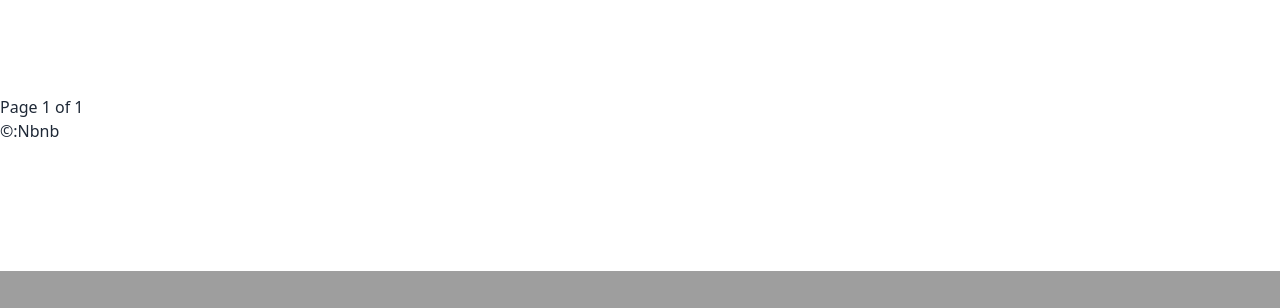
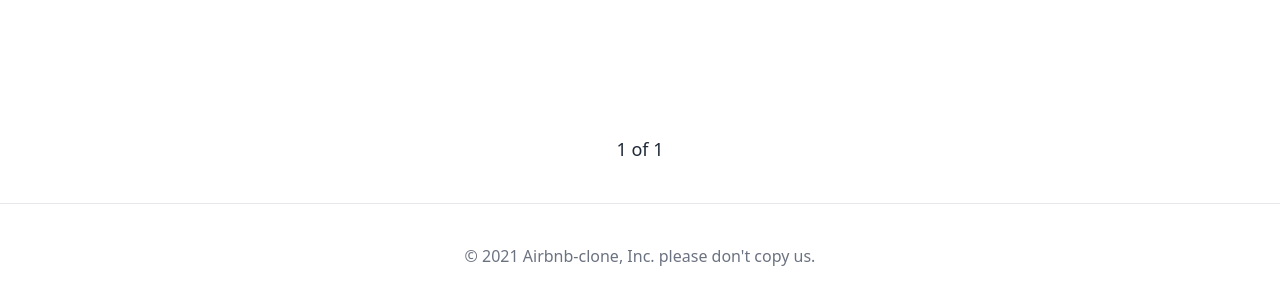
Before and after one commit to sseregit/airbnb-clone, a Django app: page / in a window 1280 px wide; the page is wider, and only the part inside the window is pictured. Shown: the part 529-837 px from the top of that part. Before the commit the page ends 800 px from the top of that part, so only its background shows below. Run offline with Django 3.2, Linux system fonts and the light colour scheme; data that the repository does not hold is empty; style sheets or scripts are compiled from the project's sources.

Commit message:
2021.08.27 AM 01:15

```diff
--- a/rooms/models.py
+++ b/rooms/models.py
@@ -107,7 +107,7 @@ class Room(core_models.TimeStampedModel):
 
     def get_absolute_url(self):
 
-        return reverse("rooms:detail", kwargs={'pk': self.pk})
+        return reverse("rooms:detail", kwargs={"pk": self.pk})
 
     def total_rating(self):
         all_reviews = self.reviews.all()
@@ -117,3 +117,7 @@ class Room(core_models.TimeStampedModel):
         for review in all_reviews:
             all_ratings += review.rating_average()
         return round(all_ratings / len(all_reviews), 2)
+
+    def first_photo(self):
+        (photo,) = self.photos.all()[:1]
+        return photo.file.url
--- a/rooms/views.py
+++ b/rooms/views.py
@@ -10,7 +10,7 @@ class HomeView(ListView):
     """HomeView Definition"""
 
     model = models.Room
-    paginate_by = 10
+    paginate_by = 12
     ordering = "created"
     paginate_orphans = 5
     context_object_name = "rooms"
--- a/templates/base.html
+++ b/templates/base.html
@@ -5,6 +5,7 @@
     <meta charset="UTF-8">
     <meta http-equiv="X-UA-Compatible" content="IE=edge">
     <meta name="viewport" content="width=device-width, initial-scale=1.0">
+    <link rel="stylesheet" href="https://use.fontawesome.com/releases/v5.15.4/css/all.css">
     <link rel="stylesheet" href="{% static "css/styles.css"%}">
     <title>
 
@@ -14,7 +15,7 @@
 
         | Nbnb</title>
 </head>
-<body class="text-gray-800 mt-24">
+<body class="text-gray-800 mt-24 font-light">
     <header class="container max-w-full flex items-center justify-between px-6 h-20 border-b border-gray-300 fixed bg-white inset-0">
         <div class="flex items-center w-1/3">
             <a href="{% url "core:home"%}" class="mr-6">
--- a/templates/partials/footer.html
+++ b/templates/partials/footer.html
@@ -1,3 +1,3 @@
-<footer>
-    &copy:Nbnb
+<footer class="container mx-auto text-center py-10 border-t font-medium text-gray-500">
+    &copy; 2021 Airbnb-clone, Inc. please don't copy us.
 </footer>
--- a/templates/rooms/room_list.html
+++ b/templates/rooms/room_list.html
@@ -8,26 +8,27 @@
 
 {% block content %}
 
-    <div class="container mx-auto">
-        <div class="rounded-xl bg-gray-800 h-50vh my-32 mb-24 bg-center" style="background-image:url(https://images.unsplash.com/photo-1587564371330-575a54163fad?ixlib=rb-1.2.1&ixid=MnwxMjA3fDB8MHxwaG90by1wYWdlfHx8fGVufDB8fHx8&auto=format&fit=crop&w=1082&q=80);">
+    <div class="container mx-auto pb-10">
+        <div class="rounded-xl -mx-40 bg-gray-800 h-50vh my-32 mb-24 bg-center" style="background-image:url(https://images.unsplash.com/photo-1587564371330-575a54163fad?ixlib=rb-1.2.1&ixid=MnwxMjA3fDB8MHxwaG90by1wYWdlfHx8fGVufDB8fHx8&auto=format&fit=crop&w=1082&q=80);">
         </div>
-        {% for room in rooms  %}
-            {% include 'partials/room_card.html' with room=room %}
-        {% endfor %}
+        <div class="flex flex-wrap -mx-40 mb-10">
+            {% for room in rooms  %}
+                {% include 'partials/room_card.html' with room=room %}
+            {% endfor %}
+        </div>
 
-        <h5>
-
+        <div class="flex items-center justify-center mx-auto container">
             {% if page_obj.has_previous %}
-                <a href="?page={{page_obj.number|add:-1}}">Previous</a>
+                <a class="text-green-400"  href="?page={{page_obj.number|add:-1}}"><i class="fas fa-arrow-left fa-lg"></i></a>
             {% endif %}
 
-            Page {{page_obj.number}} of {{page_obj.paginator.num_pages}}
+            <span class="mx-3 font-medium text-lg">{{page_obj.number}} of {{page_obj.paginator.num_pages}}</span>
 
             {% if page_obj.has_next %}
-            <a href="?page={{page_obj.number|add:1}}">Next</a>
+            <a class="text-green-400" href="?page={{page_obj.number|add:1}}"><i class="fas fa-arrow-right fa-lg"></i></a>
             {% endif %}
 
-        </h5>
+        </div>
 
     </div>
 
```
Also changed, not shown: templates/partials/room_card.html (+18 -2 lines).
